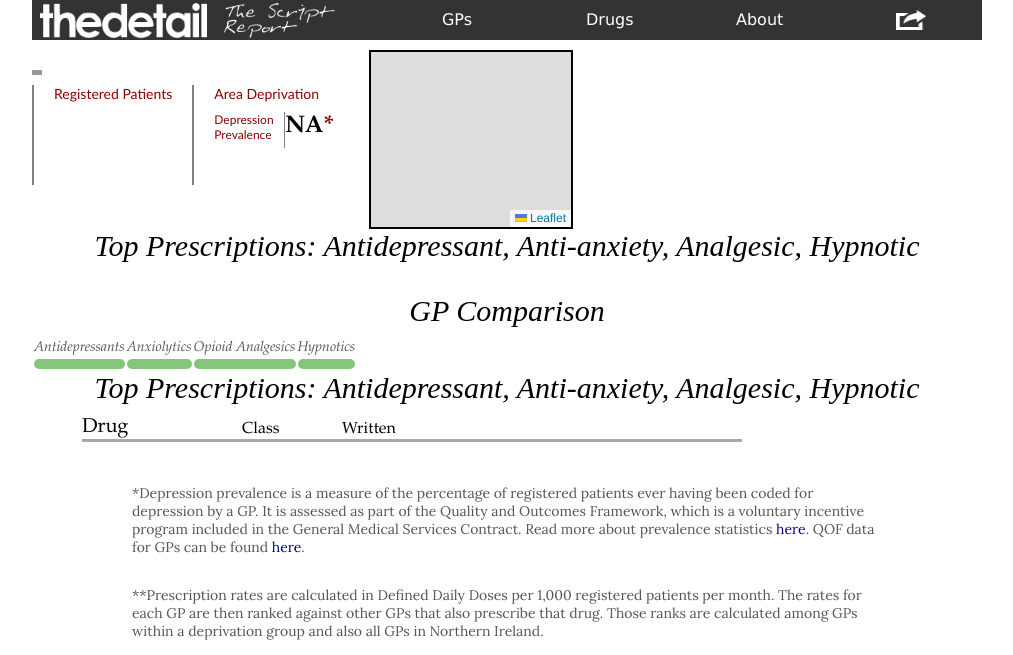
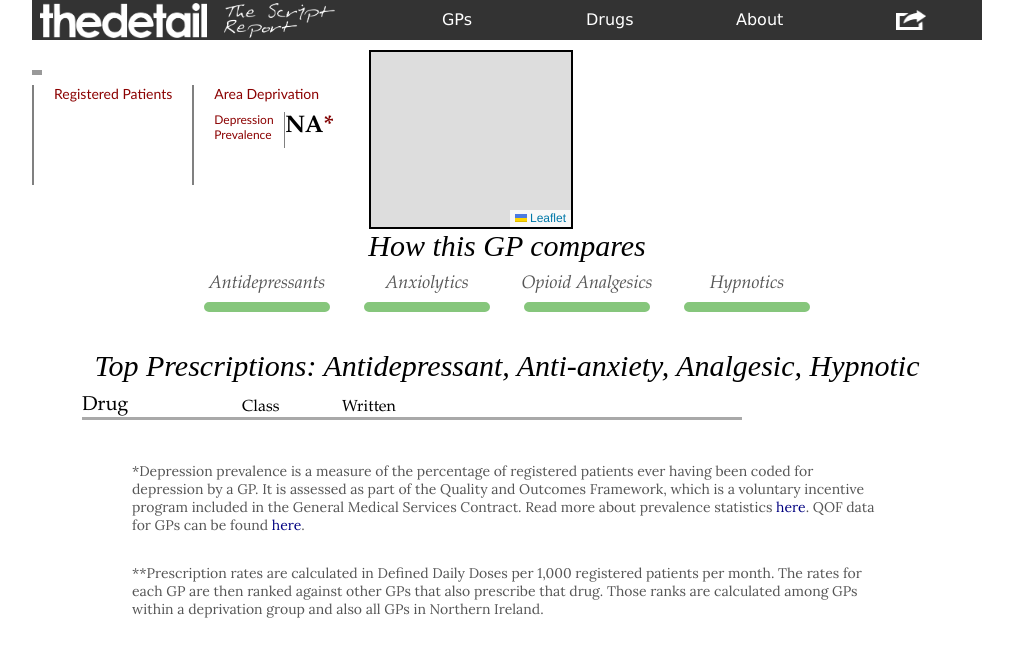
Before and after one commit to hobbes7878/nir-prescription-app, a Django app: template prescript/templates/rx/gp.html in a window 1280 px wide. Shown: the top 655 px of the page, without its empty margins (133-1146 px from the left). Run offline with Django 3.2, Linux system fonts and the light colour scheme; the template is opened without the code that fills it, so the values that code supplies are empty; some libraries are stand-ins or nearby versions.

Commit message:
3/5/2014 gp3

```diff
--- a/prescript/static/rx/css/gp_page.css
+++ b/prescript/static/rx/css/gp_page.css
@@ -292,20 +292,29 @@ td a:hover{
 	color:#555555;
 }
 
+#gpCompare{
+	margin:0 auto 30px;
+	border-spacing: 20px 0px;
+}
+
 #gpCompare th{
 	font-family: Garamond, Baskerville, "Baskerville Old Face", "Hoefler Text", "Times New Roman", serif;
-	font-size: 14px;
+	font-size: 18px;
 	color:#555555;
 	font-style: italic;
 	text-align:center;
     vertical-align:middle;
+    width:140px;
+
 }
 
 #gpCompare td{
 	font-family: "Goudy Old Style", Garamond, "Big Caslon", "Times New Roman", serif;
-	font-size: 70px;
+	font-size: 80px;
 	font-weight: bold;
 	color:white;
 	border-radius:14px;
+	border:7px solid white;
 	padding: 5px 15px;
+	text-align:center;
 }
--- a/prescript/templates/rx/gp.html
+++ b/prescript/templates/rx/gp.html
@@ -115,12 +115,11 @@
 	</div>
 
 </div>
-<br>
-<h4 class="h_break">Top Prescriptions: Antidepressant, Anti-anxiety, Analgesic, Hypnotic</h4>
+
 <br>
 {% if gp_compare != "NA" %}
 
-	<h4 class="h_break">GP Comparison</h4>
+	<h4 class="h_break">How this GP compares</h4>
 
 	<table id="gpCompare">
 		<thead>
@@ -176,11 +175,12 @@
 	{% endif %}
 
 
+	<!-- Superscript Ordinals -->
 	<script type="text/javascript">
 	$('.superord').each(function() {
 	    $(this).html(
 	        $(this).html().substr(0, $(this).html().length-2)
-	          + "<span style='font-size:30px; vertical-align:top;'>"
+	          + "<span style='font-size:20px; vertical-align:top; font-weight: normal;'>"
 	          + $(this).html().substr(-2)
 	          + "</span>");
 	});
```
